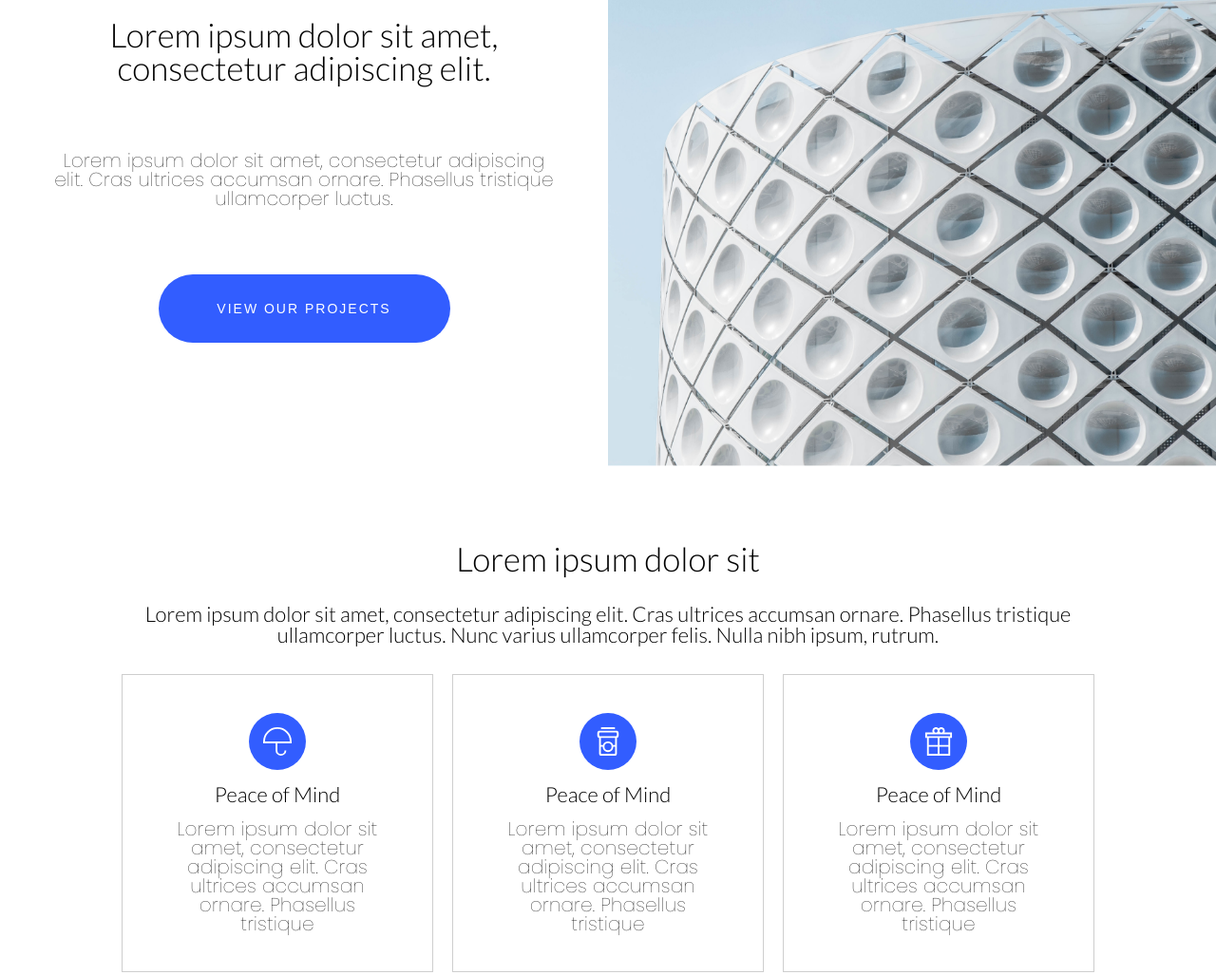
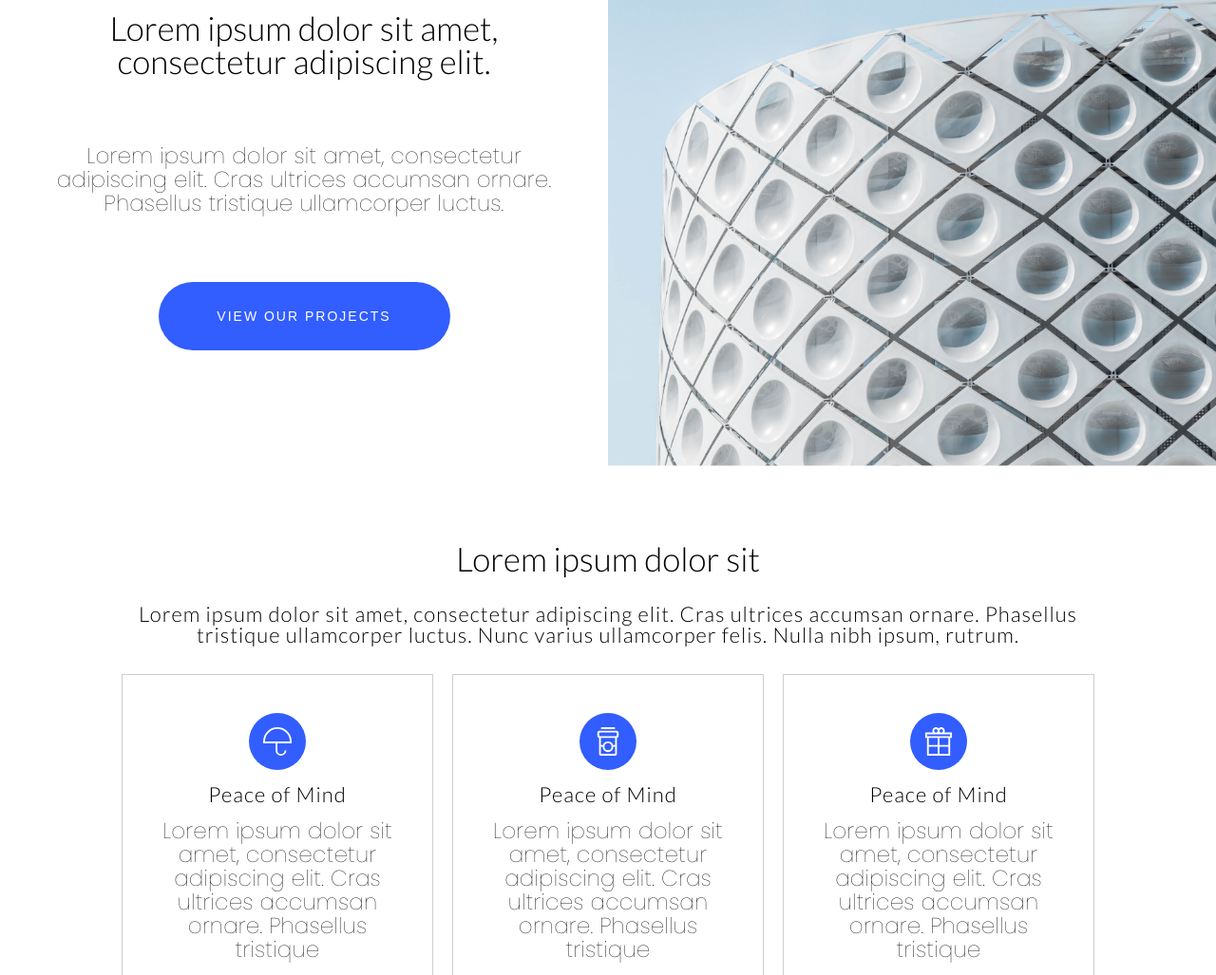
Before and after one commit to mmbliv/landings, a plain HTML site: page index.html in a window 1280 px wide. Shown: the part 911-1938 px from the top of the page at 95% size. Drawn offline with Linux system fonts and the light colour scheme.

Commit message:
change font size

```diff
--- a/default.css
+++ b/default.css
@@ -63,7 +63,7 @@ body {
 
 .section__h1--1 {
     color: #000000;
-    font-size: 2rem;
+    font-size: 2.4rem;
     line-height: 3rem;
     font-weight: lighter;
     font-family: 'Lato', sans-serif;
@@ -73,17 +73,18 @@ body {
 .section__h2--1 {
     color: #000000;
     font-size: 1.5rem;
-    line-height: 1.5rem;
+    line-height: 1.7rem;
     font-weight: lighter;
     font-family: 'Lato', sans-serif;
+    letter-spacing: 1px;
 
 }
 
 .section--p {
     letter-spacing: 0.09px;
-    font-size: 1rem;
+    font-size: 1.3rem;
     color: #000000;
-    line-height: 1.5rem;
+    line-height: 1.7rem;
 }
 
 .text--write {
--- a/for-tablet-landscape-up.css
+++ b/for-tablet-landscape-up.css
@@ -30,8 +30,8 @@
 
      .section--p {
          letter-spacing: 0.2px;
-         font-size: 2rem;
-         line-height: 2rem;
+         font-size: 2.3rem;
+         line-height: 2.5rem;
          font-weight: lighter;
      }
 
--- a/style.css
+++ b/style.css
@@ -28,7 +28,7 @@
 .header__nav--list {
     gap: 2rem;
     color: #D9F0FF;
-    font-size: 1rem;
+    font-size: 1.3rem;
 
 
 
@@ -50,6 +50,10 @@
     color: var(--write-color);
     font-size: 5rem;
 
+}
+
+.header__content--subheader-text {
+    font-size: 1.3rem;
 }
 
 /* section-2 */
```
